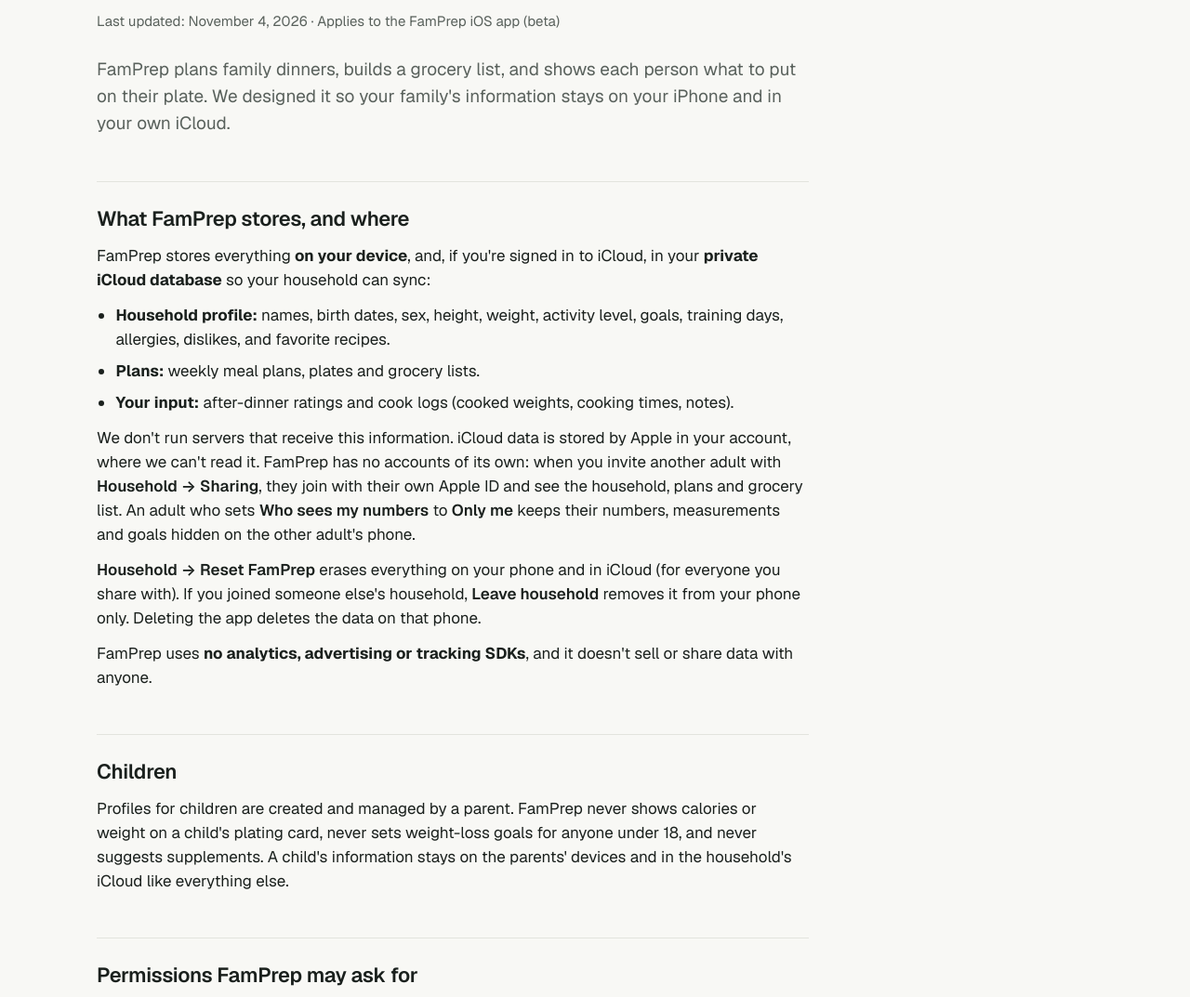
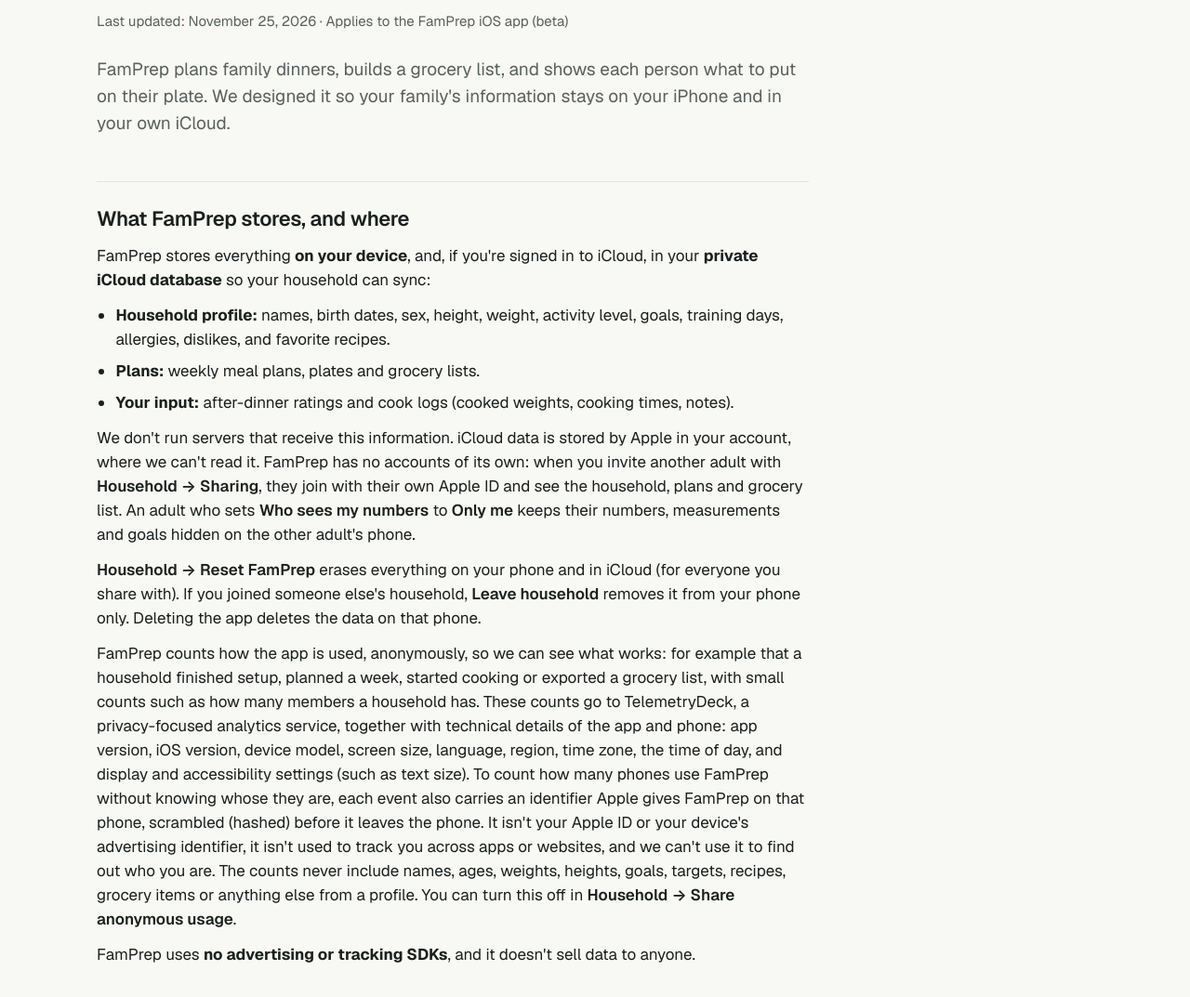
Before and after one commit to cinostroza/famprep-site, a plain HTML site: page privacy.html in a window 1280 px wide. Shown: the part 201-1274 px from the top of the page at 93% size. Drawn offline with nearby package versions, Linux system fonts and the light colour scheme.

Commit message:
Publish site from FamPrep fa80875 + privacy update: analytics, hashed device ID, device details

```diff
--- a/privacy.html
+++ b/privacy.html
@@ -4,7 +4,7 @@
 <meta charset="utf-8">
 <meta name="viewport" content="width=device-width, initial-scale=1">
 <title>Privacy Policy · FamPrep</title>
-<meta name="description" content="How the FamPrep iOS app handles your family's information: it stays on your iPhone and in your own iCloud. No analytics, advertising or tracking.">
+<meta name="description" content="How the FamPrep iOS app handles your family's information: it stays on your iPhone and in your own iCloud. Anonymous usage counts only; no advertising or tracking.">
 <meta name="theme-color" content="#f8f8f5">
 <meta name="color-scheme" content="only light">
 <link rel="canonical" href="https://famprep.app/privacy">
@@ -34,7 +34,7 @@
   <article class="doc">
     <p class="label">Privacy</p>
     <h1>FamPrep Privacy Policy</h1>
-    <p class="meta">Last updated: November 4, 2026 · Applies to the FamPrep iOS app (beta)</p>
+    <p class="meta">Last updated: November 25, 2026 · Applies to the FamPrep iOS app (beta)</p>
     <p class="lede">FamPrep plans family dinners, builds a grocery list, and shows each person what to put on their plate. We designed it so your family's information stays on your iPhone and in your own iCloud.</p>
 
     <h2>What FamPrep stores, and where</h2>
@@ -46,7 +46,8 @@
     </ul>
     <p>We don't run servers that receive this information. iCloud data is stored by Apple in your account, where we can't read it. FamPrep has no accounts of its own: when you invite another adult with <span class="ui">Household → Sharing</span>, they join with their own Apple ID and see the household, plans and grocery list. An adult who sets <span class="ui">Who sees my numbers</span> to <span class="ui">Only me</span> keeps their numbers, measurements and goals hidden on the other adult's phone.</p>
     <p><span class="ui">Household → Reset FamPrep</span> erases everything on your phone and in iCloud (for everyone you share with). If you joined someone else's household, <span class="ui">Leave household</span> removes it from your phone only. Deleting the app deletes the data on that phone.</p>
-    <p>FamPrep uses <strong>no analytics, advertising or tracking SDKs</strong>, and it doesn't sell or share data with anyone.</p>
+    <p>FamPrep counts how the app is used, anonymously, so we can see what works: for example that a household finished setup, planned a week, started cooking or exported a grocery list, with small counts such as how many members a household has. These counts go to TelemetryDeck, a privacy-focused analytics service, together with technical details of the app and phone: app version, iOS version, device model, screen size, language, region, time zone, the time of day, and display and accessibility settings (such as text size). To count how many phones use FamPrep without knowing whose they are, each event also carries an identifier Apple gives FamPrep on that phone, scrambled (hashed) before it leaves the phone. It isn't your Apple ID or your device's advertising identifier, it isn't used to track you across apps or websites, and we can't use it to find out who you are. The counts never include names, ages, weights, heights, goals, targets, recipes, grocery items or anything else from a profile. You can turn this off in <span class="ui">Household → Share anonymous usage</span>.</p>
+    <p>FamPrep uses <strong>no advertising or tracking SDKs</strong>, and it doesn't sell data to anyone.</p>
 
     <h2>Children</h2>
     <p>Profiles for children are created and managed by a parent. FamPrep never shows calories or weight on a child's plating card, never sets weight-loss goals for anyone under 18, and never suggests supplements. A child's information stays on the parents' devices and in the household's iCloud like everything else.</p>
```
